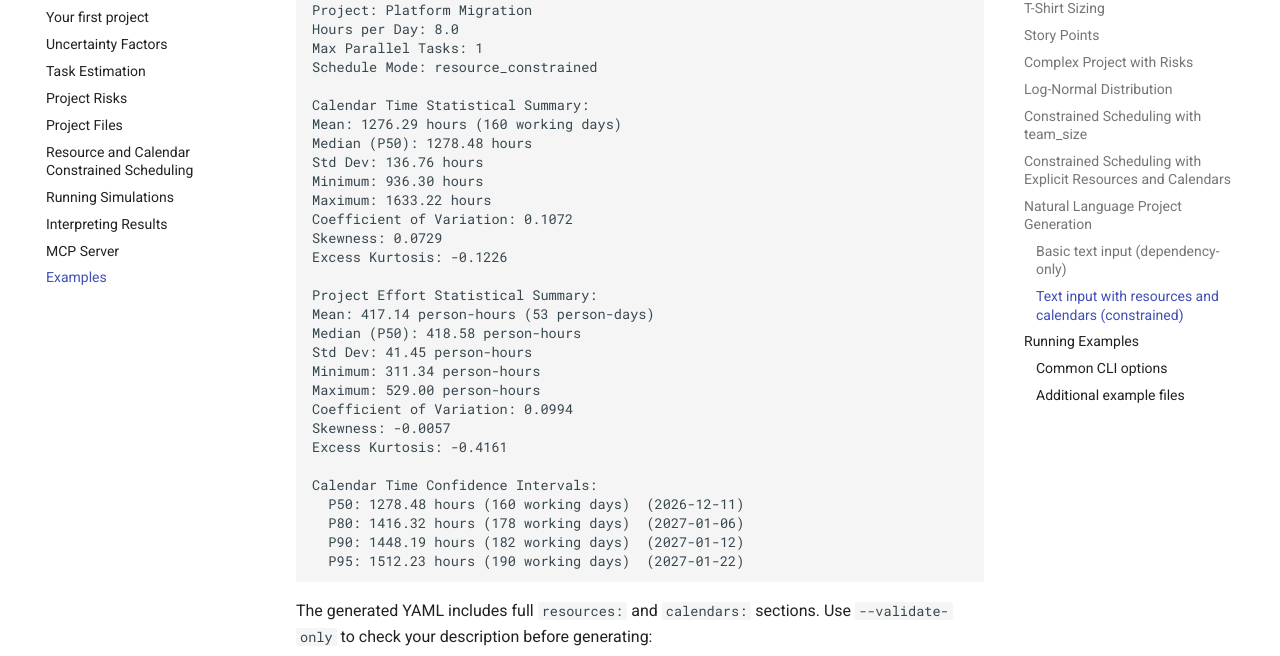
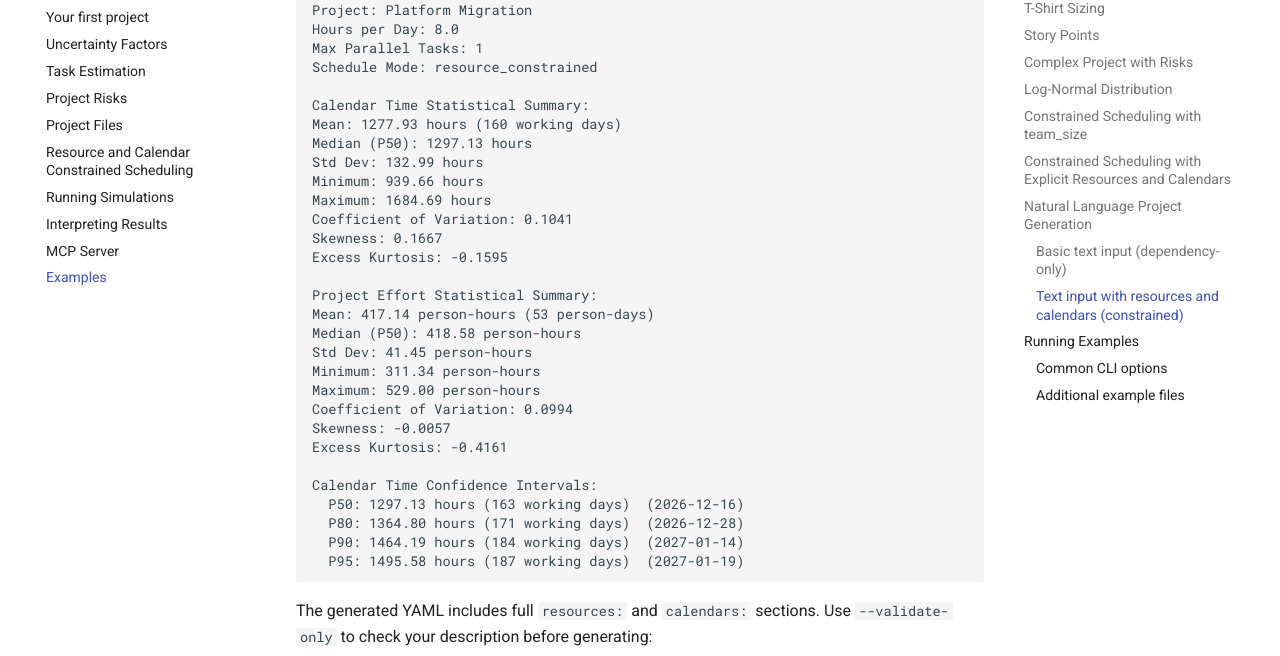
Before and after one commit to johan162/mcprojsim, an MkDocs documentation site: the page built from docs/examples.md, in a window 1280 px wide and 900 px high, scrolled down 19175 px. Shown: the part 145-801 px from the top of the window. Built offline with MkDocs 1.6.1 and Material for MkDocs 9.7.7, drawn with Linux system fonts in a browser that asks for light colours; comment, search, counter and statistics services are not loaded; some of the changed text lies outside the part shown.

Commit message:
Generated a new examples after log-normal changes.

````diff
--- a/docs/examples.md
+++ b/docs/examples.md
@@ -805,14 +807,14 @@ Max Parallel Tasks: 1
 Schedule Mode: resource_constrained
 
 Calendar Time Statistical Summary:
-Mean: 620.85 hours (78 working days)
-Median (P50): 631.48 hours
-Std Dev: 88.44 hours
+Mean: 619.12 hours (78 working days)
+Median (P50): 630.64 hours
+Std Dev: 84.78 hours
 Minimum: 388.64 hours
-Maximum: 986.90 hours
-Coefficient of Variation: 0.1425
-Skewness: 0.3038
-Excess Kurtosis: 0.7873
+Maximum: 871.99 hours
+Coefficient of Variation: 0.1369
+Skewness: 0.0677
+Excess Kurtosis: 0.0160
 
 Project Effort Statistical Summary:
 Mean: 174.56 person-hours (22 person-days)
@@ -825,10 +827,10 @@ Skewness: 0.2087
 Excess Kurtosis: -0.3433
 
 Calendar Time Confidence Intervals:
-  P50: 631.48 hours (79 working days)  (2026-07-21)
-  P80: 678.08 hours (85 working days)  (2026-07-29)
-  P90: 721.50 hours (91 working days)  (2026-08-06)
-  P95: 726.84 hours (91 working days)  (2026-08-06)
+  P50: 630.64 hours (79 working days)  (2026-07-21)
+  P80: 677.53 hours (85 working days)  (2026-07-29)
+  P90: 721.06 hours (91 working days)  (2026-08-06)
+  P95: 724.90 hours (91 working days)  (2026-08-06)
 ```
 
 Key observations:
@@ -985,14 +987,14 @@ Max Parallel Tasks: 1
 Schedule Mode: resource_constrained
 
 Calendar Time Statistical Summary:
-Mean: 1276.29 hours (160 working days)
-Median (P50): 1278.48 hours
-Std Dev: 136.76 hours
-Minimum: 936.30 hours
-Maximum: 1633.22 hours
-Coefficient of Variation: 0.1072
-Skewness: 0.0729
-Excess Kurtosis: -0.1226
+Mean: 1277.93 hours (160 working days)
+Median (P50): 1297.13 hours
+Std Dev: 132.99 hours
+Minimum: 939.66 hours
+Maximum: 1684.69 hours
+Coefficient of Variation: 0.1041
+Skewness: 0.1667
+Excess Kurtosis: -0.1595
 
 Project Effort Statistical Summary:
 Mean: 417.14 person-hours (53 person-days)
@@ -1005,10 +1007,10 @@ Skewness: -0.0057
 Excess Kurtosis: -0.4161
 
 Calendar Time Confidence Intervals:
-  P50: 1278.48 hours (160 working days)  (2026-12-11)
-  P80: 1416.32 hours (178 working days)  (2027-01-06)
-  P90: 1448.19 hours (182 working days)  (2027-01-12)
-  P95: 1512.23 hours (190 working days)  (2027-01-22)
+  P50: 1297.13 hours (163 working days)  (2026-12-16)
+  P80: 1364.80 hours (171 working days)  (2026-12-28)
+  P90: 1464.19 hours (184 working days)  (2027-01-14)
+  P95: 1495.58 hours (187 working days)  (2027-01-19)
 ```
 
 The generated YAML includes full `resources:` and `calendars:` sections. Use `--validate-only` to check your description before generating:
````
Also changed, not shown: other parts of docs/examples.md (+3 -1 lines).
